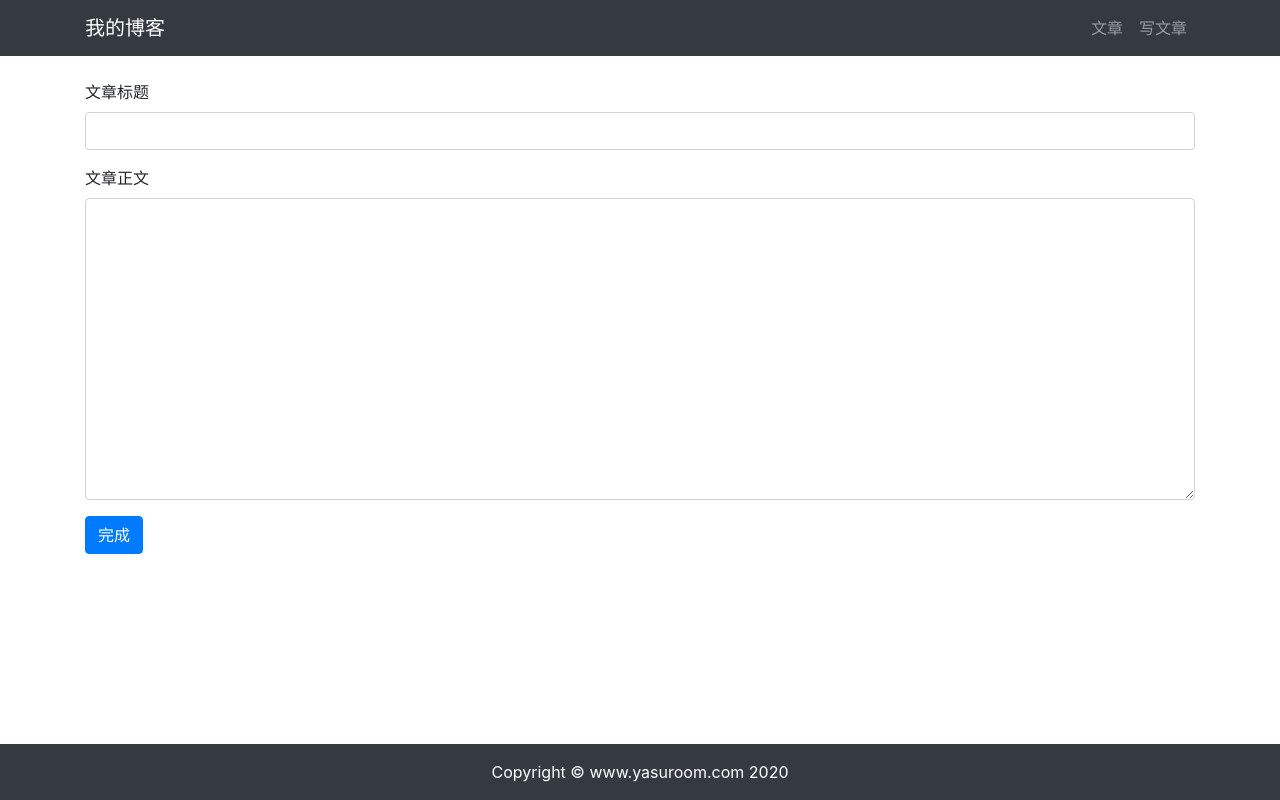
After one commit to Menah3m/Django-blog, a Django app: page /article/article-create/ in a window 1280 px wide. The commit adds this page. Run offline with Django 3.2, Linux system fonts and the light colour scheme; some libraries are stand-ins or nearby versions.

Commit message:
添加新文章

```diff
--- /dev/null
+++ b/article/forms.py
@@ -0,0 +1,16 @@
+# Name:forms.py
+# Author:Yasu
+# Time:2020/2/23
+
+# 引入表单类
+from django import forms
+# 引入文章模型
+from .models import ArticlePost
+
+# 写文章的表单类
+class ArticlePostForm(forms.ModelForm):
+    class Meta:
+        # 指明数据模型来源
+        model = ArticlePost
+        # 定义表单包含的字段
+        fields = ('title', 'body')
--- a/article/urls.py
+++ b/article/urls.py
@@ -9,4 +9,5 @@ app_name = 'article'
 urlpatterns = [
     path('article-list/', views.article_list, name='article_list'),
     path('article-detail/<int:id>/', views.article_detail, name='article_detail'),
+    path('article-create/', views.article_create, name='article_create'),
 ]
--- a/article/views.py
+++ b/article/views.py
@@ -1,5 +1,9 @@
-from django.shortcuts import render
+from django.shortcuts import render,redirect
 from .models import ArticlePost
+from django.http import HttpResponse
+from .forms import ArticlePostForm
+from django.contrib.auth.models import User
+
 import markdown
 
 
@@ -25,3 +29,31 @@ def article_detail(request, id):
     context = {'article': article}
     # 载入模板，并返回context对象
     return render(request, 'article/detail.html', context)
+
+
+def article_create(request):
+    # 判断用户是否提交数据
+    if request.method == "POST":
+        # 将提交的数据赋值到表单实例中
+        article_post_form = ArticlePostForm(data=request.POST)
+        # 判断提交的数据是否满足模型的要求
+        if article_post_form.is_valid():
+            # 保存数据，但暂时不提交到数据库
+            new_article = article_post_form.save(commit=False)
+            # 指定数据库中id=1的用户为作者
+            new_article.author = User.objects.get(id=1)
+            # 将新文章保存到数据库
+            new_article.save()
+            # 完成后返回到文章列表
+            return redirect("article:article_list")
+        # 如果数据不合法，返回错误信息
+        else:
+            return HttpResponse("表单内容有误，请重新填写。")
+    # 如果用户请求获取数据
+    else:
+        # 创建表单类实例
+        article_post_form = ArticlePostForm()
+        # 赋值上下文
+        context = {'article_post_form':article_post_form}
+        # 返回模板
+        return render(request, 'article/create.html', context)
--- /dev/null
+++ b/templates/article/create.html
@@ -0,0 +1,35 @@
+<!-- extends表明此页面继承自 base.html 文件 -->
+{% extends "base.html" %} {% load staticfiles %}
+<!-- 写入 base.html 中定义的 title -->
+{% block title %} 写文章 {% endblock title %}
+<!-- 写入 base.html 中定义的 content -->
+{% block content %}
+<!-- 写文章表单 -->
+<div class="container">
+    <div class="row">
+        <div class="col-12">
+            <br>
+            <!-- 提交文章的表单 -->
+            <form method="post" action=".">
+                <!-- Django中需要POST数据的地方都必须有csrf_token -->
+                {% csrf_token %}
+                <!-- 文章标题 -->
+                <div class="form-group">
+                    <!-- 标签 -->
+                    <label for="title">文章标题</label>
+                    <!-- 文本框 -->
+                    <input type="text" class="form-control" id="title" name="title">
+                </div>
+                <!-- 文章正文 -->
+                <div class="form-group">
+                    <label for="body">文章正文</label>
+                    <!-- 文本区域 -->
+                    <textarea type="text" class="form-control" id="body" name="body" rows="12"></textarea>
+                </div>
+                <!-- 提交按钮 -->
+                <button type="submit" class="btn btn-primary">完成</button>
+            </form>
+        </div>
+    </div>
+</div>
+{% endblock content %}
--- a/templates/header.html
+++ b/templates/header.html
@@ -12,6 +12,9 @@
         <li class="nav-item">
           <a class="nav-link" href="{% url 'article:article_list' %}">文章</a>
         </li>
+        <li class="nav-item">
+          <a class="nav-link" href="{% url 'article:article_create' %}">写文章</a>
+        </li>
       </ul>
     </div>
 
```
Also changed, not shown: db.sqlite3.
